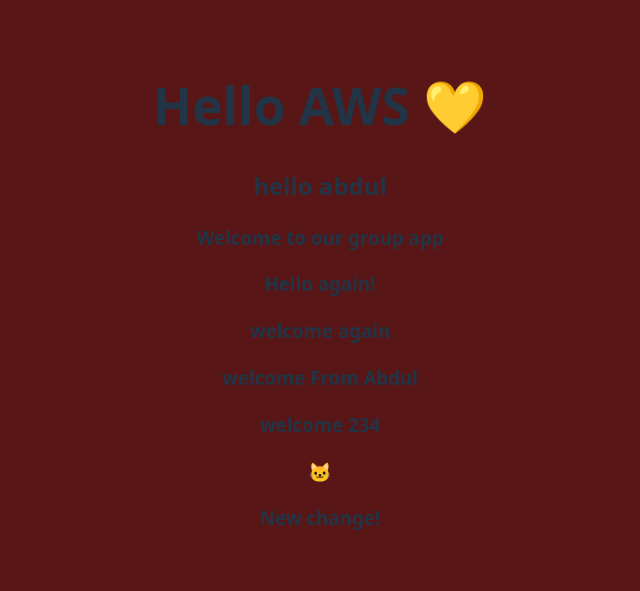
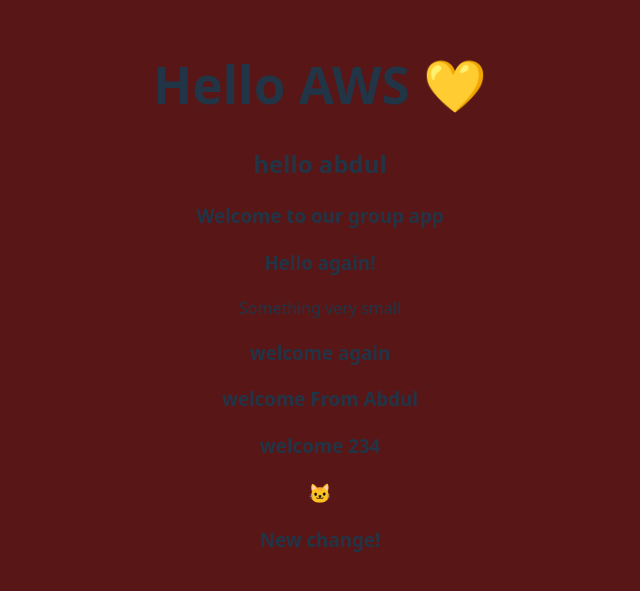
Before and after one commit to DarjaElina/aws-hello-world, a React (Vite) app: page / in a window 1280 px wide. Shown: the part 103-694 px from the top of the page, without its empty margins (320-960 px from the left). Built offline with nearby package versions, Linux system fonts and the light colour scheme.

Commit message:
something small was added

```diff
--- a/src/App.jsx
+++ b/src/App.jsx
@@ -8,7 +8,7 @@
       <h3>Welcome to our group app</h3>
 
       <h3>Hello again!</h3>
-
+      <p>Something very small</p>
       <h3>welcome again</h3>
       <h3>welcome From Abdul</h3>
       <h3>welcome 234</h3>
```
